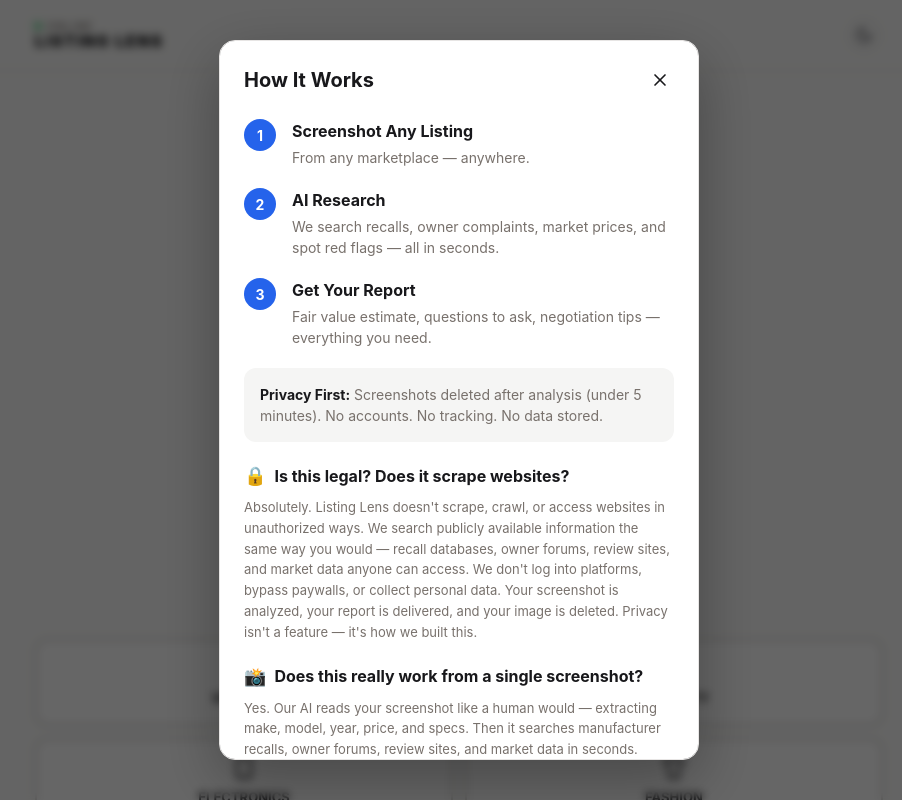
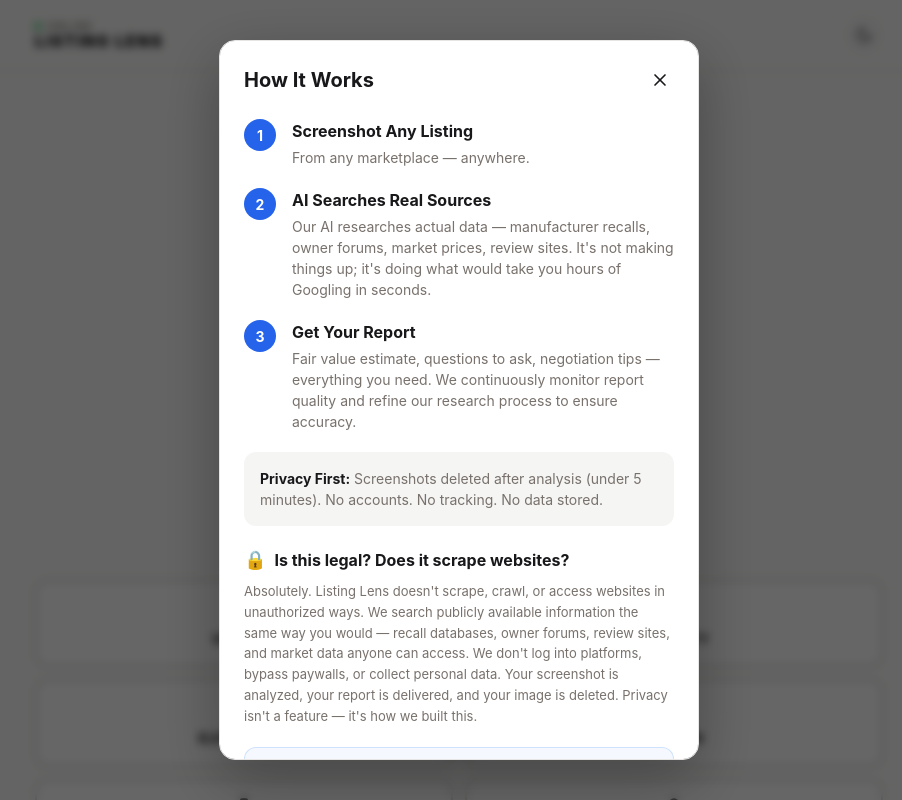
Before and after one commit to 1973Studio/listinglens-production, a Next.js app: page / in a window 1280 px wide. Both pictures are taken after a click on the button "How does this work?". Shown: the top 800 px of the page, without its empty margins (181-1083 px from the left). Built offline with nearby package versions, Linux system fonts and the light colour scheme; grey boxes are pictures that could not be loaded.

Commit message:
Update page.tsx

```diff
--- a/app/page.tsx
+++ b/app/page.tsx
@@ -294,11 +294,8 @@
           <p style={{ fontSize: 20, fontWeight: 600, color: text, marginBottom: 12 }}>
             One screenshot. Instant answers.
           </p>
-          <p style={{ color: muted, maxWidth: 480, margin: '0 auto 20px', lineHeight: 1.6 }}>
+          <p style={{ color: muted, maxWidth: 480, margin: '0 auto 24px', lineHeight: 1.6 }}>
             {"Found something online? Upload the listing screenshot and we\u2019ll tell you what it\u2019s really worth, what\u2019s wrong with it, and exactly what to ask the seller."}
-          </p>
-          <p style={{ fontSize: 13, color: muted, maxWidth: 400, margin: '0 auto 24px', lineHeight: 1.5, fontStyle: 'italic' }}>
-            {"We'll read your screenshot, then search everywhere \u2014 owner forums, market data, and pricing guides \u2014 all in seconds."}
           </p>
           <p style={{ fontSize: 14, color: muted }}>
             {"No account needed \u00B7 "}
@@ -526,8 +523,8 @@
             <div style={{ display: 'flex', gap: 16, marginBottom: 20 }}>
               <div style={{ width: 32, height: 32, borderRadius: '50%', backgroundColor: blue, color: '#fff', display: 'flex', alignItems: 'center', justifyContent: 'center', fontWeight: 700, flexShrink: 0, fontSize: 14 }}>2</div>
               <div>
-                <h4 style={{ fontWeight: 700, margin: 0 }}>AI Research</h4>
-                <p style={{ fontSize: 14, color: muted, margin: '4px 0 0', lineHeight: 1.5 }}>{"We search recalls, owner complaints, market prices, and spot red flags \u2014 all in seconds."}</p>
+                <h4 style={{ fontWeight: 700, margin: 0 }}>AI Searches Real Sources</h4>
+                <p style={{ fontSize: 14, color: muted, margin: '4px 0 0', lineHeight: 1.5 }}>{"Our AI researches actual data \u2014 manufacturer recalls, owner forums, market prices, review sites. It's not making things up; it's doing what would take you hours of Googling in seconds."}</p>
               </div>
             </div>
 
@@ -536,7 +533,7 @@
               <div style={{ width: 32, height: 32, borderRadius: '50%', backgroundColor: blue, color: '#fff', display: 'flex', alignItems: 'center', justifyContent: 'center', fontWeight: 700, flexShrink: 0, fontSize: 14 }}>3</div>
               <div>
                 <h4 style={{ fontWeight: 700, margin: 0 }}>Get Your Report</h4>
-                <p style={{ fontSize: 14, color: muted, margin: '4px 0 0', lineHeight: 1.5 }}>{"Fair value estimate, questions to ask, negotiation tips \u2014 everything you need."}</p>
+                <p style={{ fontSize: 14, color: muted, margin: '4px 0 0', lineHeight: 1.5 }}>{"Fair value estimate, questions to ask, negotiation tips \u2014 everything you need. We continuously monitor report quality and refine our research process to ensure accuracy."}</p>
               </div>
             </div>
 
@@ -557,14 +554,32 @@
               </p>
             </div>
 
-            {/* FAQ: Does this work? */}
-            <div style={{ marginBottom: 24 }}>
-              <h4 style={{ fontWeight: 700, margin: '0 0 8px', display: 'flex', alignItems: 'center', gap: 8 }}>
-                <span style={{ fontSize: 18 }}>{"\u{1F4F8}"}</span> Does this really work from a single screenshot?
-              </h4>
-              <p style={{ fontSize: 13, color: muted, margin: 0, lineHeight: 1.6 }}>
-                {"Yes. Our AI reads your screenshot like a human would \u2014 extracting make, model, year, price, and specs. Then it searches manufacturer recalls, owner forums, review sites, and market data in seconds. Same info you'd find after hours of Googling \u2014 just instant."}
+            {/* See How It Works Demo Link */}
+            <div style={{ padding: 16, borderRadius: 12, backgroundColor: dark ? 'rgba(59, 130, 246, 0.1)' : 'rgba(59, 130, 246, 0.05)', border: '1px solid ' + (dark ? 'rgba(59, 130, 246, 0.3)' : 'rgba(59, 130, 246, 0.2)'), marginBottom: 24, textAlign: 'center' }}>
+              <p style={{ fontSize: 14, fontWeight: 600, color: text, margin: '0 0 8px' }}>
+                {"\u{1F3AC}"} Want to see it in action first?
               </p>
+              <p style={{ fontSize: 13, color: muted, margin: '0 0 12px', lineHeight: 1.5 }}>
+                Check out our live demo showing how we analyze a real listing from screenshot to full report.
+              </p>
+              <a
+                href="/demo"
+                style={{
+                  display: 'inline-block',
+                  padding: '8px 16px',
+                  backgroundColor: blue,
+                  color: '#fff',
+                  borderRadius: 8,
+                  textDecoration: 'none',
+                  fontWeight: 600,
+                  fontSize: 14,
+                  transition: 'opacity 0.2s'
+                }}
+                onMouseEnter={(e) => e.currentTarget.style.opacity = '0.9'}
+                onMouseLeave={(e) => e.currentTarget.style.opacity = '1'}
+              >
+                See How It Works →
+              </a>
             </div>
 
             <button onClick={() => setShowModal(false)} style={{ width: '100%', padding: 12, backgroundColor: blue, color: '#fff', border: 'none', borderRadius: 12, fontWeight: 700, fontSize: 16, cursor: 'pointer' }}>
```
